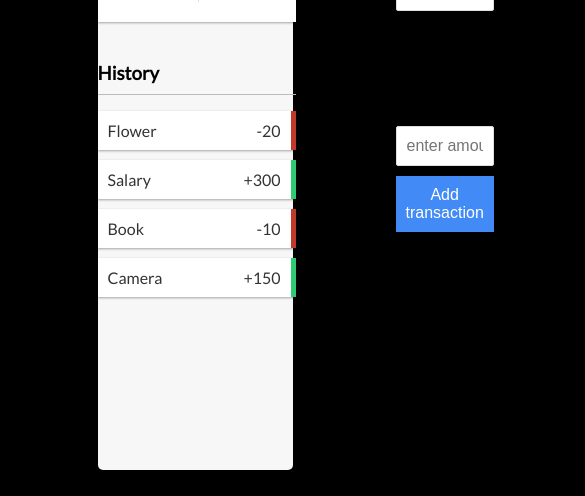
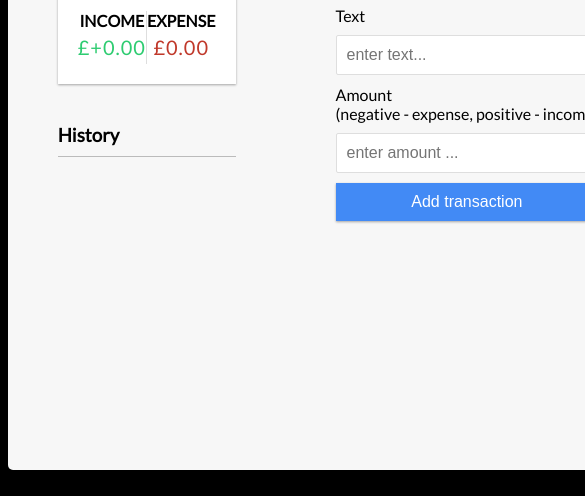
Before and after one commit to danielkuc/Expense-monitor, a plain HTML site: page index.html in a window 390 px wide. Shown: the part 382-878 px from the top of the page, 585 px wide, since content can reach past the window. Drawn offline with nearby package versions, Linux system fonts and the light colour scheme.

Commit message:
Added responsivness

```diff
--- a/script.js
+++ b/script.js
@@ -1,19 +1,6 @@
-// const balance = document.querySelector('#balance');
-// const moneyPlus = document.querySelector('#money-plus');
-// const moneyMinus = document.querySelector('#money-minus');
-// const list = document.querySelector('#list');
-// const form = document.querySelector('#form');
-// const text = document.querySelector('#text');
-// const amount = document.querySelector('#amount');
+const checkLocalStorage = JSON.parse(localStorage.getItem('transactions'));
 
-const dummyTransactions = [
-  {id:1, text: 'Flower', amount:-20},
-  {id:2, text: 'Salary', amount: 300},
-  {id:3, text: 'Book', amount:-10},
-  {id:4, text: 'Camera', amount: 150}
-];
-
-let transactions = dummyTransactions;
+let transactions = localStorage.getItem('transactions') !== null ? checkLocalStorage : [];
 // state
 
 const addTransaction = e => {
@@ -23,7 +10,7 @@ const addTransaction = e => {
     alert('Please add valid input')
   } else {
     const transaction = {
-      id: incrementId(dummyTransactions),
+      id: Math.floor(Math.random() * 1000),
       text: $('#text').val(),
       amount:+$('#amount').val()
     };
@@ -31,6 +18,7 @@ const addTransaction = e => {
     transactions.push(transaction);
     addTransactionDOM(transaction);
     updateValues();
+    updateLocalStorage();
 
     $('#text').val("");
     $('#amount').val("");
@@ -40,11 +28,8 @@ const addTransaction = e => {
 
 const deleteTransaction = id => {
   transactions = transactions.filter(transaction => transaction.id !== id)
+  updateLocalStorage();
   init();
-};
-
-const incrementId = (array) => {
-  return array[array.length-1].id+=1;
 };
 
 // add transactions to dom
@@ -81,6 +66,11 @@ const updateValues = () => {
   $('#money-minus').html(`£${expense}`);
 };
 
+// update local storage
+const updateLocalStorage = () => {
+  localStorage.setItem('transactions', JSON.stringify(transactions));
+};
+
 
 
 // App init
--- a/scss/main.scss
+++ b/scss/main.scss
@@ -11,8 +11,8 @@ body {
 }
 
 .container-outer {
-  width: 50vw;
-  // min-width: 80vw;
+  width: 40rem;
+  min-width: 40rem;
   background-color: #f7f7f7;
   @include center();
   border-radius: 5px;
```
Also changed, not shown: src/css/main.css, 1 other file.
